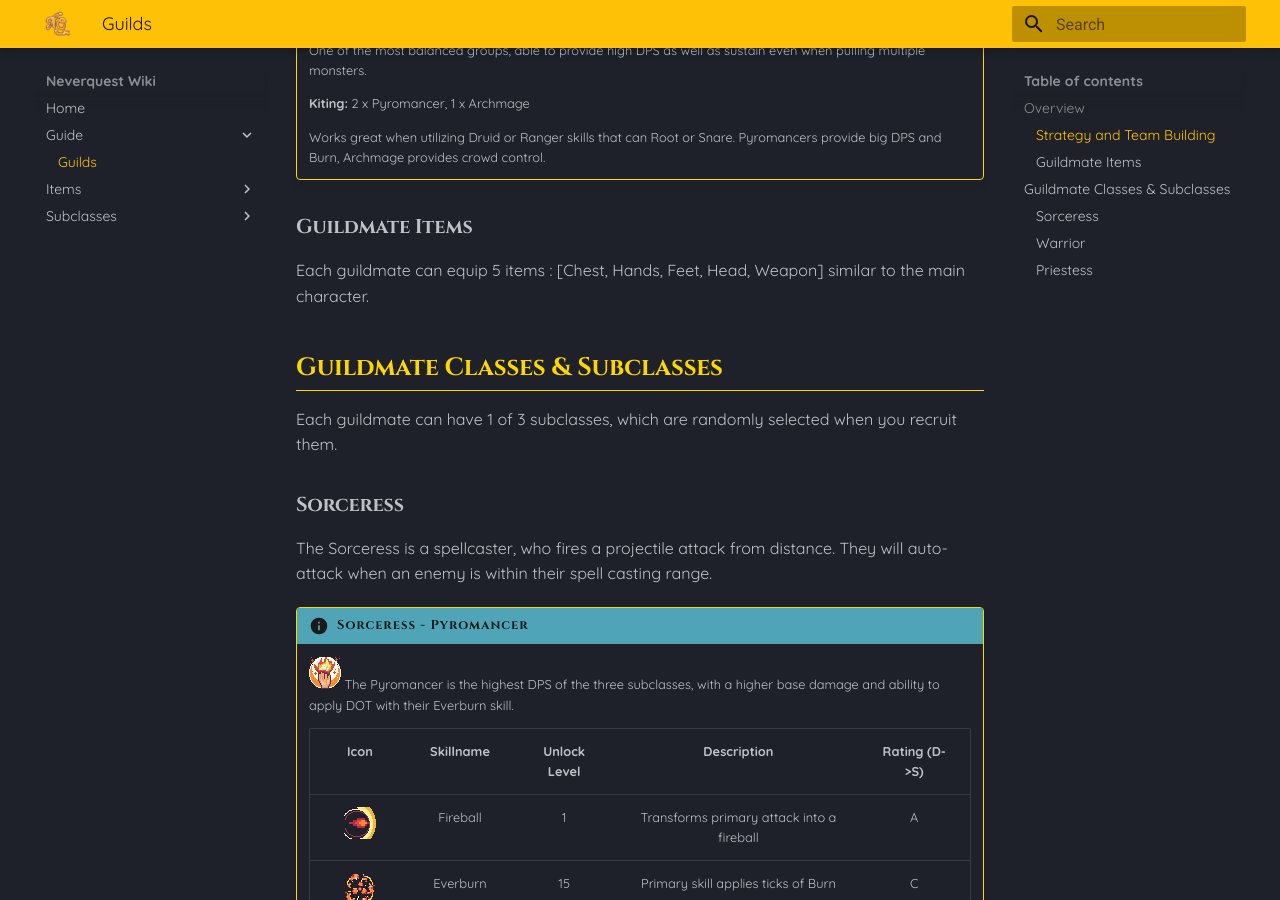
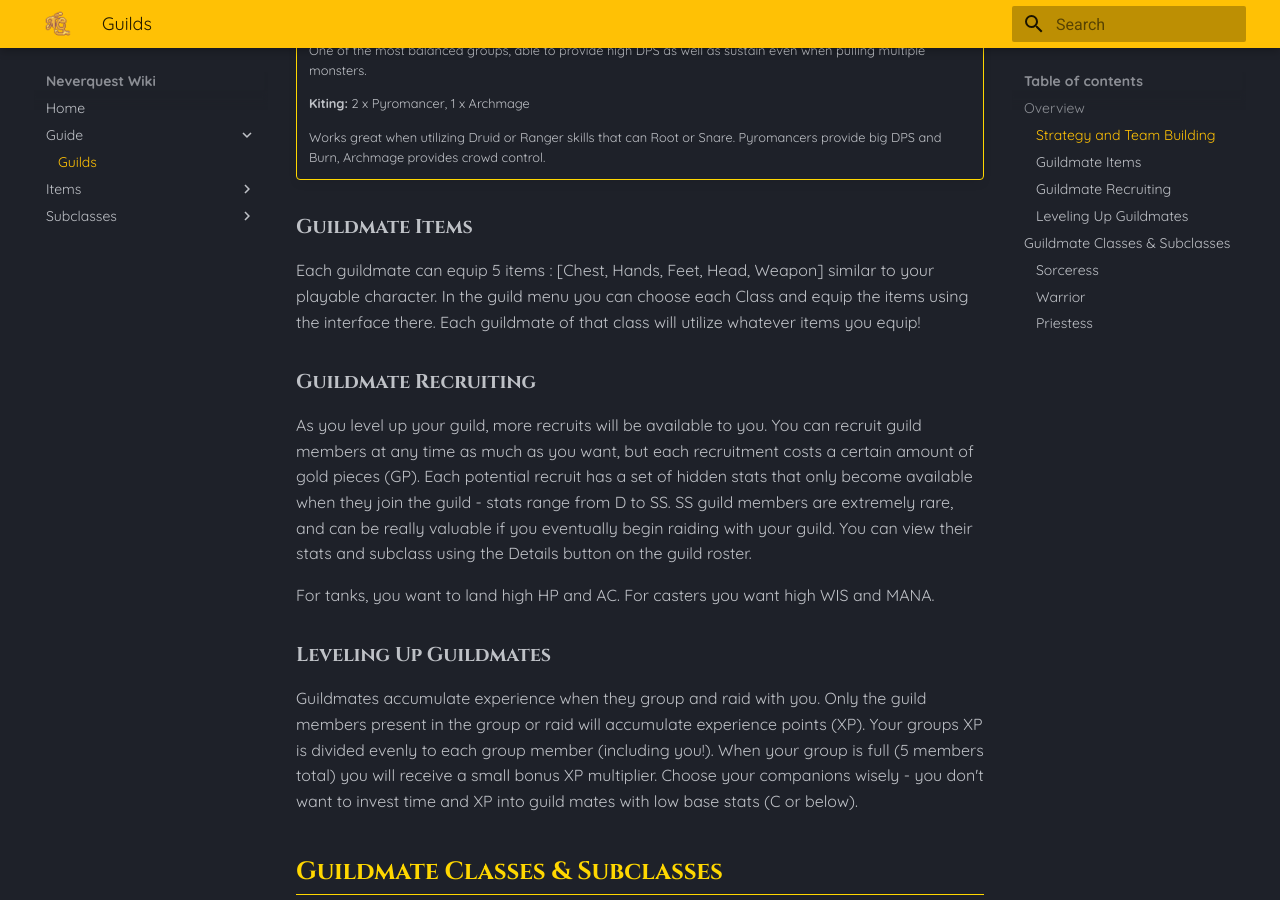
Before and after one commit to NeverQuest-Ben/NeverQuest, an MkDocs documentation site: the page built from docs/mechanics/guildManagement.md, in a window 1280 px wide and 900 px high, scrolled down 477 px. Built offline with MkDocs 1.6.1 and Material for MkDocs 9.7.7, drawn with Linux system fonts in a browser that asks for light colours.

Commit message:
Update guildManagement.md

```diff
--- a/docs/mechanics/guildManagement.md
+++ b/docs/mechanics/guildManagement.md
@@ -14,8 +14,15 @@ Guild members can be recruited for grouping with (grinding XP, or killing rare m
     Works great when utilizing Druid or Ranger skills that can Root or Snare.  Pyromancers provide big DPS and Burn, Archmage provides crowd control.
 
 ### Guildmate Items
-Each guildmate can equip 5 items : [Chest, Hands, Feet, Head, Weapon] similar to the main character.
+Each guildmate can equip 5 items : [Chest, Hands, Feet, Head, Weapon] similar to your playable character.  In the guild menu you can choose each Class and equip the items using the interface there.  Each guildmate of that class will utilize whatever items you equip!
 
+### Guildmate Recruiting
+As you level up your guild, more recruits will be available to you.  You can recruit guild members at any time as much as you want, but each recruitment costs a certain amount of gold pieces (GP). Each potential recruit has a set of hidden stats that only become available when they join the guild - stats range from D to SS.  SS guild members are extremely rare, and can be really valuable if you eventually begin raiding with your guild.  You can view their stats and subclass using the Details button on the guild roster.
+
+For tanks, you want to land high HP and AC. For casters you want high WIS and MANA.
+
+### Leveling Up Guildmates
+Guildmates accumulate experience when they group and raid with you.  Only the guild members present in the group or raid will accumulate experience points (XP).  Your groups XP is divided evenly to each group member (including you!).  When your group is full (5 members total) you will receive a small bonus XP multiplier.  Choose your companions wisely - you don't want to invest time and XP into guild mates with low base stats (C or below).
 
 ## Guildmate Classes & Subclasses
 Each guildmate can have 1 of 3 subclasses, which are randomly selected when you recruit them.
```
